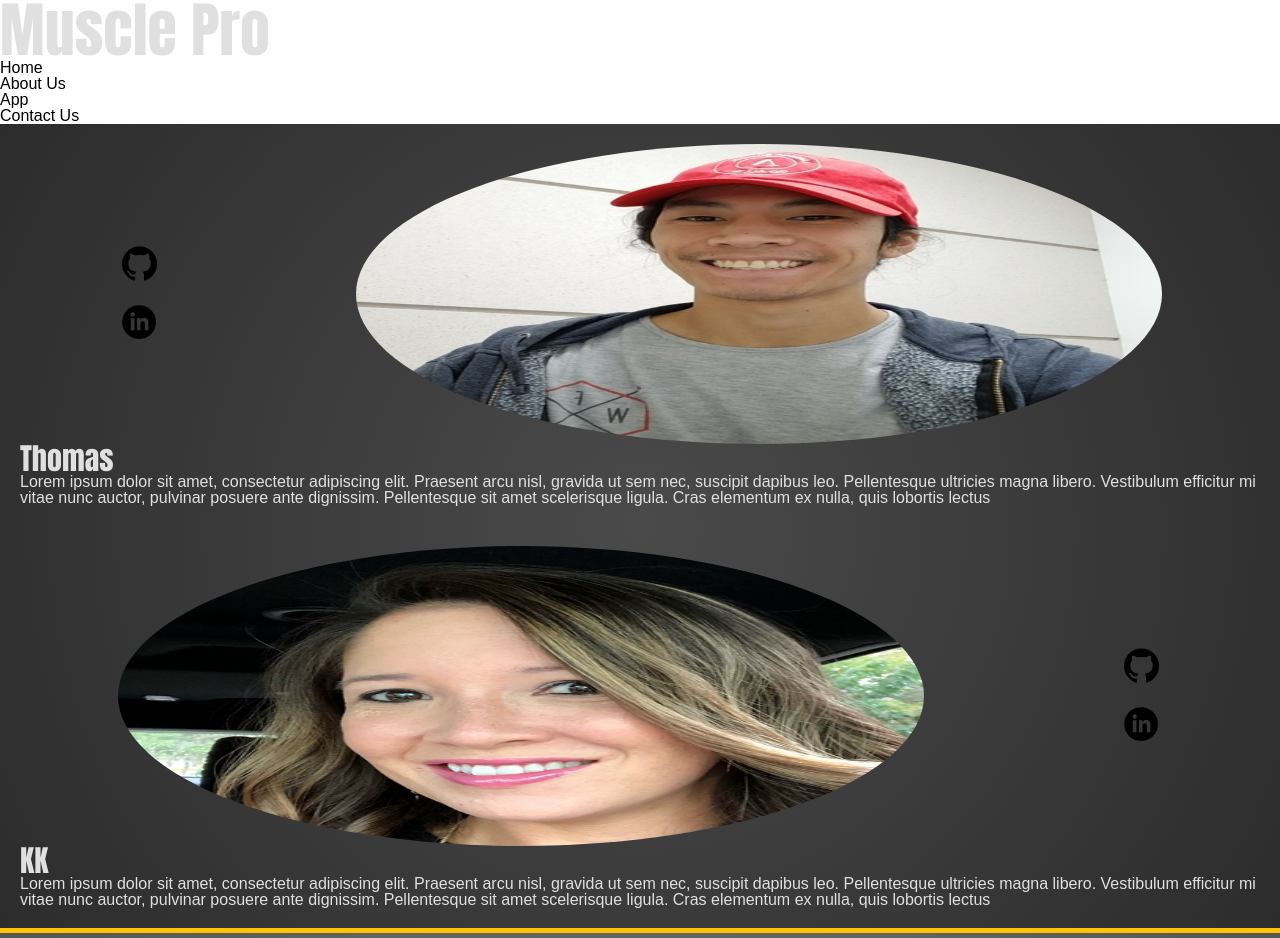
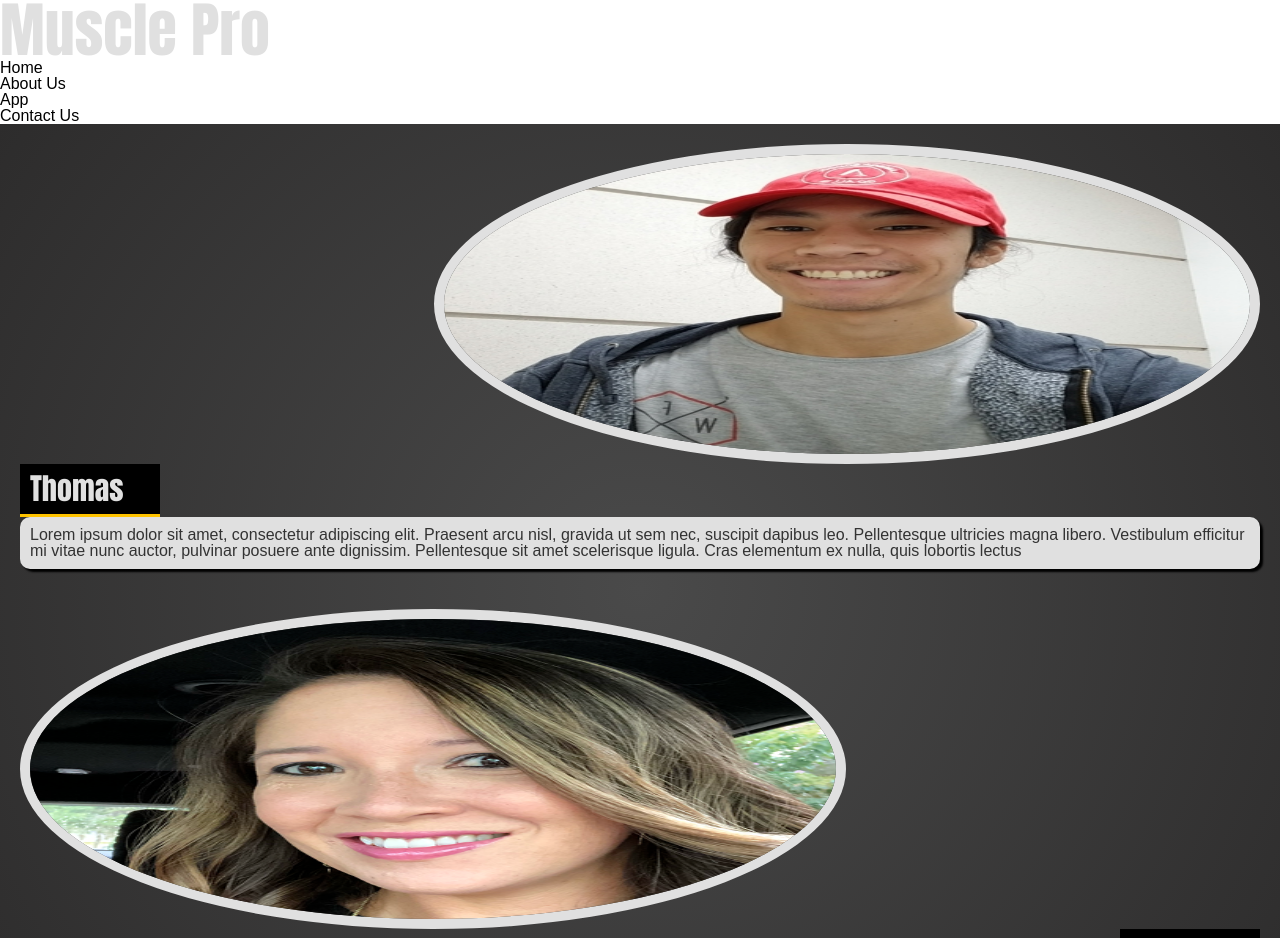
Before and after one commit to WeightJournal20192/UI, a plain HTML site: page about-us.html in a window 1280 px wide. Shown: the top 938 px of the page. Drawn offline with Linux system fonts and the light colour scheme.

Commit message:
styled main dev sec

```diff
--- a/about-us.html
+++ b/about-us.html
@@ -29,7 +29,7 @@
             <div class="about-main-dev inverted-row">
                 <div>
                     <img class="about-main-dev-img" src="images/thomas.jpg">
-                    <div class="about-dev-icons">
+                    <div class="about-dev-icons about-dev-icons-left">
                         <img src="images/github.png">
                         <img src="images/linkedin.png">
                     </div>
@@ -45,12 +45,12 @@
             <div class="about-main-dev">
                 <div class="inverted-row">
                     <img class="about-main-dev-img" src="images/kk.png">
-                    <div class="about-dev-icons">
+                    <div class="about-dev-icons about-dev-icons-right">
                         <img src="images/github.png">
                         <img src="images/linkedin.png">
                     </div>
                 </div>
-                <div class="about-dev-content">
+                <div class="about-dev-content right-h3">
                     <h3>KK</h3>
                     <p>Lorem ipsum dolor sit amet, consectetur adipiscing elit. Praesent arcu nisl, gravida ut sem nec,
                     suscipit dapibus leo. Pellentesque ultricies magna libero. Vestibulum efficitur mi vitae nunc auctor, pulvinar
--- a/less/about-us.less
+++ b/less/about-us.less
@@ -12,24 +12,63 @@
             padding: @small;
 
             div:first-child {
-                .flex(row; space-around);
+                .flex(row);
+                align-items: center;
                 .about-main-dev-img {
                     height: 30rem;
                     width: 65%;
                     border-radius: 50%;
+                    border: 1rem solid @font-color;
+                    z-index:1;
                 }
                 .about-dev-icons {
+                    background: @font-color;
                     .flex(column; center);
                     align-items: center;
-                    .portfolio-icons(0; @small/2)
+                    .portfolio-icons(0; @small/2);
+                    height: 15rem;
+                    width: 9rem;
+
+                }
+
+                .about-dev-icons-right {
+                    position: absolute;
+                    left: 32rem;
+                    border-top-right-radius: 2rem;
+                    border-bottom-right-radius: 2rem;
+                }
+
+                .about-dev-icons-left {
+                    position: absolute;
+                    right: 32rem;
+                    border-top-left-radius: 2rem;
+                    border-bottom-left-radius: 2rem;
                 }
 
             }
             .about-dev-content {
                 h3 {
                     font-size: 3rem;
+                    background: black;
+                    color: @font-color;
+                    width: 12rem;
+                    padding: @small/2;
+                    border-bottom: @primary-color 0.3rem solid;
+                }
+
+                p {
+                    background: @font-color;
+                    padding: @small/2;
+                    border-radius: 1rem;
+                    color: @secondary-color;
+                    box-shadow: 3px 3px 2px black;
                 }
             }
+            .right-h3 {
+                .flex(column);
+                align-items: flex-end;
+            }
+
         }
 
         .inverted-row {
@@ -59,6 +98,7 @@
 
             p {
                 padding: 1rem;
+                box-shadow: 3px 3px 2px black;
             }
 
             .about-dev-content {
@@ -93,6 +133,7 @@
                     background: @font-color;
                     width: 20rem;
                     border-top-right-radius: 15rem;
+
 
                 }
 
```
Also changed, not shown: css/index.css.
